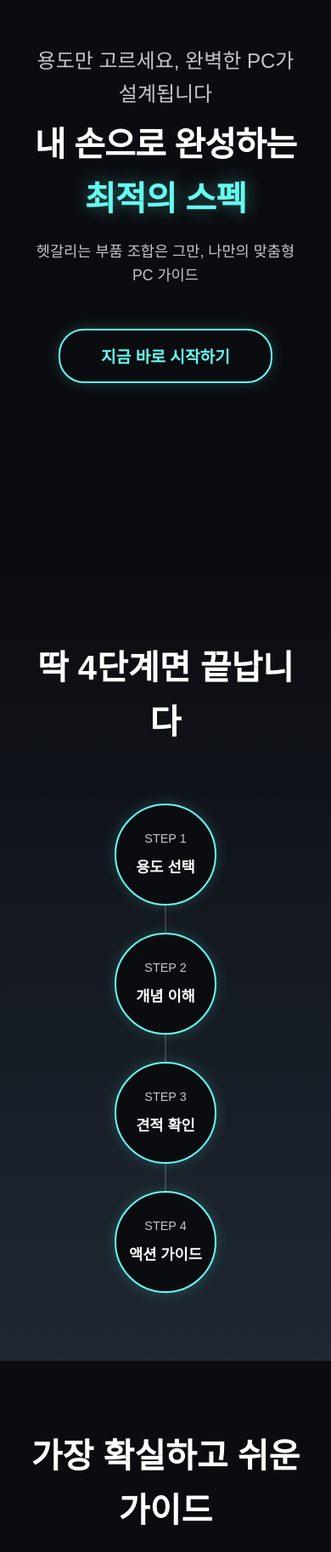
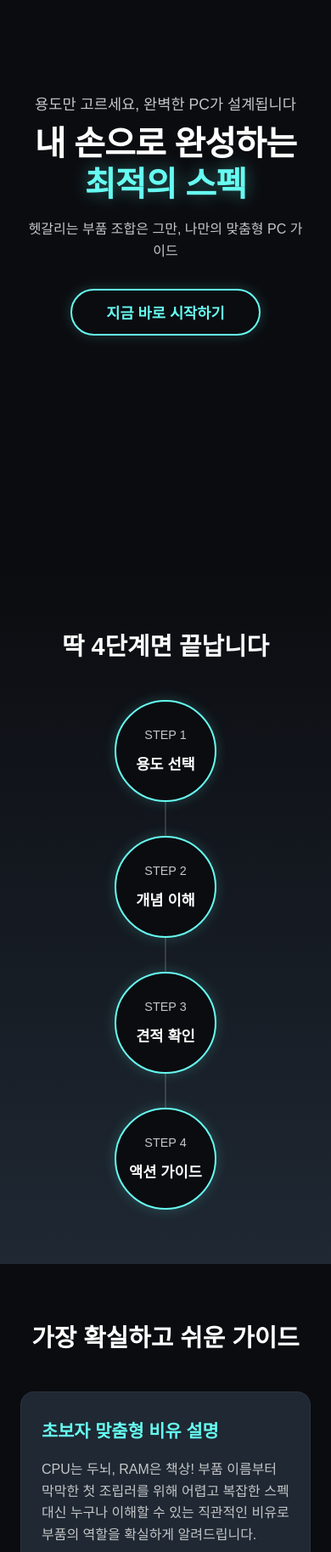
Before and after one commit to yeye-ed/0713pjt, a plain HTML site: page 개인pjt(컴퓨터 추천).html in a window 390 px wide. Shown: the part 170-1997 px from the top of the page at 85% size. Drawn offline with Linux system fonts and the light colour scheme; a web font is replaced by a local one.

Commit message:
v2 모바일 수정

```diff
--- a/개인pjt(컴퓨터 추천).html
+++ b/개인pjt(컴퓨터 추천).html
@@ -52,6 +52,7 @@
             font-weight: 800;
             margin-bottom: 1rem;
             letter-spacing: -0.02em;
+            line-height: 1.2;
         }
 
         .hero h1 span {
@@ -73,7 +74,7 @@
 
         /* Storytelling Flow */
         .story-flow {
-            padding: 5rem 2rem;
+            padding: 6rem 2rem;
             background: linear-gradient(to bottom, var(--bg-color), var(--surface-color));
         }
 
@@ -92,6 +93,7 @@
             position: relative;
         }
 
+        /* 데스크톱 가로 선 */
         .flow-container::before {
             content: '';
             position: absolute;
@@ -138,14 +140,14 @@
 
         /* Strength Cards */
         .strengths {
-            padding: 5rem 2rem;
+            padding: 6rem 2rem;
             max-width: 1200px;
             margin: 0 auto;
         }
 
         .card-grid {
             display: grid;
-            grid-template-columns: repeat(auto-fit, minmax(300px, 1fr));
+            grid-template-columns: repeat(auto-fit, minmax(280px, 1fr));
             gap: 2rem;
         }
 
@@ -189,6 +191,7 @@
 
         .card p {
             color: var(--text-sub);
+            word-break: keep-all;
         }
 
         /* CTA */
@@ -227,27 +230,68 @@
             border-top: 1px solid var(--surface-color);
         }
 
-        /* Responsive Design */
+        /* =========================================
+           Mobile Responsive (모바일 환경 디테일 수정)
+           ========================================= */
         @media (max-width: 768px) {
-            .hero h1 { font-size: 2.5rem; }
+            /* 히어로 섹션 글자 크기 및 여백 조정 */
+            .hero h1 {
+                font-size: 2.5rem;
+            }
+            .hero p.sub-title {
+                font-size: 1.1rem;
+            }
+            .hero p.desc {
+                font-size: 1rem;
+                margin-bottom: 2rem;
+            }
+
+            /* 전체 섹션 상하 여백 축소 */
+            .story-flow, .strengths, .cta-section {
+                padding: 4rem 1.5rem;
+            }
+            .section-title {
+                font-size: 1.8rem;
+                margin-bottom: 2.5rem;
+            }
+
+            /* 플로우 컨테이너를 세로로 변경 & 중앙 정렬 */
             .flow-container {
                 flex-direction: column;
                 align-items: center;
-                gap: 2rem;
+                gap: 2.5rem;
             }
+
+            /* 모바일 세로 선 디테일 조정 (원 사이만 연결되도록 calc 사용) */
             .flow-container::before {
                 width: 2px;
-                height: 100%;
-                top: 0;
+                height: calc(100% - 120px);
+                top: 60px; /* 첫 번째 원의 중심 높이 */
                 left: 50%;
                 transform: translateX(-50%);
+            }
+
+            /* 카드 뷰 내부 여백 줄이기 */
+            .card-grid {
+                gap: 1.5rem;
+            }
+            .card {
+                padding: 1.8rem 1.5rem;
+            }
+            .card h3 {
+                font-size: 1.3rem;
+            }
+
+            /* 모바일 버튼 크기 조정 */
+            .btn-primary {
+                padding: 0.8rem 2.5rem;
+                font-size: 1.1rem;
             }
         }
     </style>
 </head>
 <body>
 
-    <!-- 1. Hero Section -->
     <header class="hero">
         <p class="sub-title">용도만 고르세요, 완벽한 PC가 설계됩니다</p>
         <h1>내 손으로 완성하는<br><span>최적의 스펙</span></h1>
@@ -255,7 +299,6 @@
         <button class="btn-primary" onclick="scrollToCTA()">지금 바로 시작하기</button>
     </header>
 
-    <!-- 2. Storytelling Flow (기획서 스토리텔링 흐름) -->
     <section class="story-flow">
         <h2 class="section-title">딱 4단계면 끝납니다</h2>
         <div class="flow-container">
@@ -278,42 +321,33 @@
         </div>
     </section>
 
-    <!-- 3. Strength Cards (기획서 매력 포인트) -->
     <section class="strengths">
         <h2 class="section-title">가장 확실하고 쉬운 가이드</h2>
         <div class="card-grid">
-            <!-- 핵심 부품 요약 설명 -->
             <div class="card">
                 <h3>초보자 맞춤형 비유 설명</h3>
                 <p>CPU는 두뇌, RAM은 책상! 부품 이름부터 막막한 첫 조립러를 위해 어렵고 복잡한 스펙 대신 누구나 이해할 수 있는 직관적인 비유로 부품의 역할을 확실하게 알려드립니다.</p>
             </div>
-
-            <!-- 용도 맞춤 견적 추천 -->
             <div class="card">
                 <h3>스팀 게임부터 대학 과제까지</h3>
-                <p>단순 웹서핑을 위한 가성비 사무용 PC부터, 하이엔드 스팀 게임과 온라인게임을 완벽하게 방어하는 조합까지 용도에 딱 맞는 직관적인 견적을 추천합니다.</p>
+                <p>단순 웹서핑을 위한 가성비 사무용 PC부터, 하이엔드 스팀 게임을 완벽하게 방어하는 조합까지 용도에 딱 맞는 직관적인 견적을 추천합니다.</p>
             </div>
-
-            <!-- 실전 팁 제공 -->
             <div class="card">
                 <h3>놓치기 쉬운 실전 팁</h3>
-                <p>그래픽카드 업그레이드를 위한 적정 파워 용량 계산법부터, 조립 후 꼭 확인해야 할 필수 바이오스(BIOS) 세팅까지. 첫 조립 시 당황하지 않도록 완벽한 실전 팁을 제공합니다.</p>
+                <p>그래픽카드 업그레이드를 위한 적정 파워 용량 계산법부터, 조립 후 꼭 확인해야 할 필수 바이오스(BIOS) 세팅까지 당황하지 않도록 실전 팁을 제공합니다.</p>
             </div>
         </div>
     </section>
 
-    <!-- 4. CTA Section -->
     <section id="cta-target" class="cta-section">
         <h2 class="section-title" style="margin-bottom: 2rem;">나만의 완벽한 PC 설계를 시작해볼까요?</h2>
         <button class="btn-primary" onclick="startGuide()">맞춤형 견적 만들기</button>
     </section>
 
-    <!-- 5. Footer -->
     <footer>
         <p>&copy; 2026 Custom PC Guide. All rights reserved.</p>
     </footer>
 
-    <!-- Simple Interactions -->
     <script>
         function scrollToCTA() {
             document.getElementById('cta-target').scrollIntoView({ behavior: 'smooth' });
@@ -323,10 +357,9 @@
             alert('용도 선택 페이지로 이동합니다. (준비 중입니다!)');
         }
 
-        // Add subtle reveal animations on scroll
         const observerOptions = {
-            threshold: 0.2,
-            rootMargin: "0px 0px -50px 0px"
+            threshold: 0.1,
+            rootMargin: "0px 0px -30px 0px"
         };
 
         const observer = new IntersectionObserver((entries) => {
```
